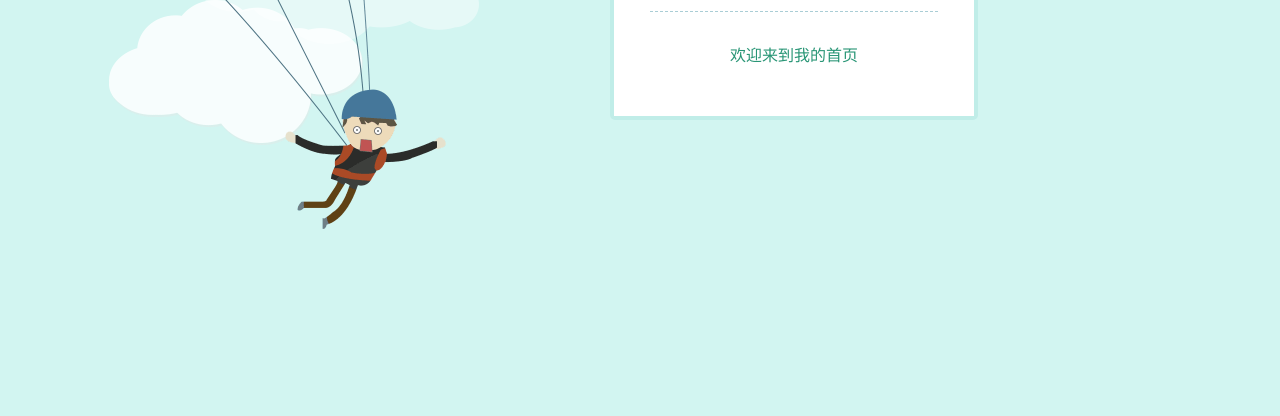
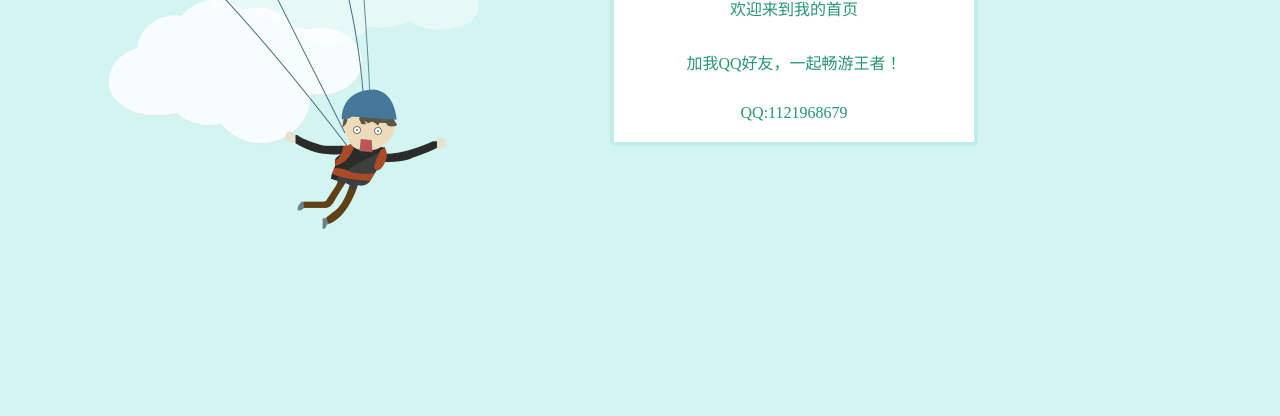
Before and after one commit to jiakaihong/jiakaihong.github.io, a plain HTML site: page index.html in a window 1280 px wide. Shown: the part 384-800 px from the top of the page. Drawn offline with Linux system fonts and the light colour scheme.

Commit message:
second update

```diff
--- a/css/index.css
+++ b/css/index.css
@@ -15,7 +15,7 @@ body{background: #d2f5f1}
 .tipInfo{position:absolute;z-index:99;margin-left:150px;border: 4px solid #c0ece7;border-color: rgba(192,237,232,07);border-radius:5px;derbackground:#c0ece7;background: rgba(192,237,232,07);width: 360px}
 .tipInfo .in{background: #fff;padding: 0 10%}
 .tipInfo .in h2{line-height:50px;font-size: 30px;color: #e94c3c;border-bottom: 1px dashed #aacdd5;padding: 18px 0}
-.tipInfo .in p{padding:30px 0 50px 0;text-align: center;color: #289575}
+.tipInfo .in p{padding:10px 0 20px 0;text-align: center;color: #289575}
 .tipInfo .in p span{margin:0 20px}
 .tipInfo .in p span a{color:#e94c3c;margin: 0 10px}
 .tipInfo .in .desc{overflow: hidden;font-size: 14px;color: #2b2b2b;padding: 0 10%}
--- a/index.html
+++ b/index.html
@@ -52,6 +52,8 @@
 			<div class="textThis">
 				<h2>Hellow Word</h2>
 				<p>欢迎来到我的首页</p>
+				<p>加我QQ好友，一起畅游王者！</p>
+				<p>QQ:1121968679</P>
 				<!-- <p><span>页面自动<a id="href" href="">跳转</a></span><span>等待<b id="wait">6</b>秒</span></p> -->
 				<!-- <script type="text/javascript">                            (function() {
 						var wait = document.getElementById('wait'), href = document.getElementById('href').href;
```
